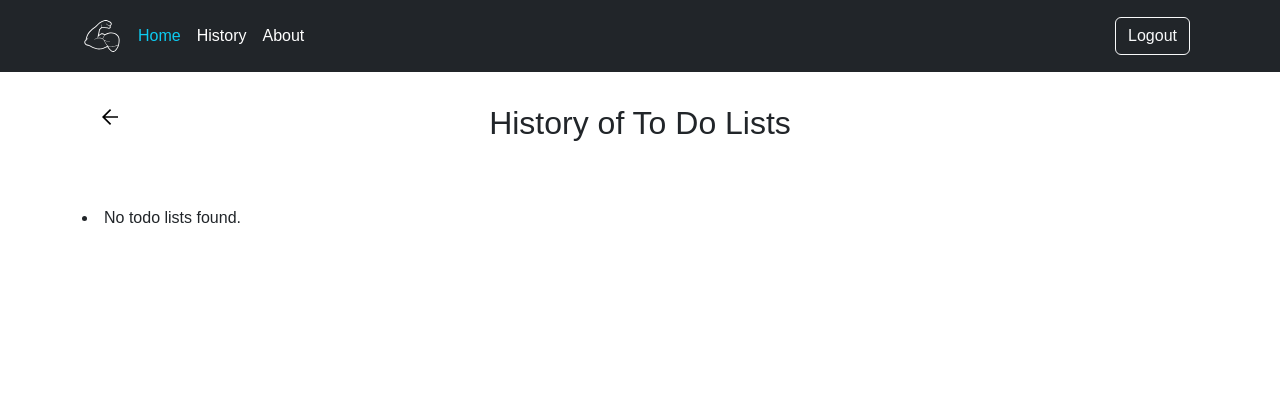
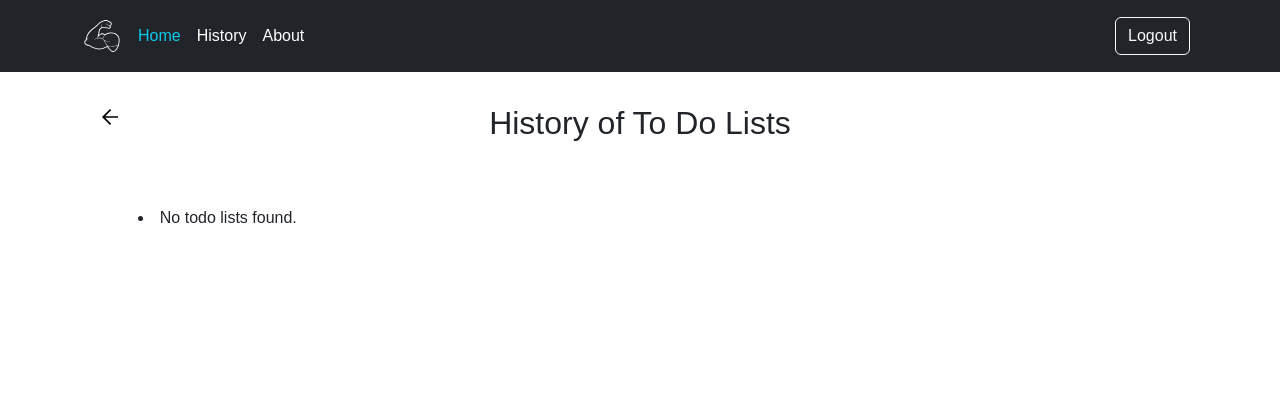
Before and after one commit to sofijasljusar/habit-tracker, a Django app: page /todo-history in a window 1280 px wide. Shown: the top 401 px of the page. Run offline with Django 5.2, Linux system fonts and the light colour scheme; the visitor is signed in with stand-in values (Sample User, id 1); data that the repository does not hold is empty; some web fonts are replaced.

Commit message:
Project 8: Improve detail layout relative to the back button

```diff
--- a/static/project8/css/styles.css
+++ b/static/project8/css/styles.css
@@ -511,3 +511,7 @@ body, html {
     color: #fff !important;              /* White text */
     box-shadow: none !important;         /* Remove any glowing/shiny effect */
 }
+
+.w-90 {
+    width: 90%;
+}
--- a/templates/history-habit-month.html
+++ b/templates/history-habit-month.html
@@ -6,7 +6,7 @@
         <div class="col-12 d-flex flex-column align-items-center gap-5">
 
             <h2 class="my-3">History of Tracked Habits</h2>
-            <div class="list-group w-100">
+            <div class="list-group w-90">
                 {% for month in months_with_habits %}
                         <a href="{% url 'habit-history-detail' month.month|date:'Y-m' %}" class="list-group-item list-group-item-action">
                             {{ month.month|date:"F Y" }}
--- a/templates/history-todo.html
+++ b/templates/history-todo.html
@@ -6,7 +6,7 @@
         <div class="col-12 d-flex flex-column align-items-center gap-5">
 
             <h2 class="my-3">History of To Do Lists</h2>
-            <div class="list-group w-100">
+            <div class="list-group w-90">
                 {% for todo_list in todo_lists %}
                         <a href="{% url 'todo-history-detail' todo_list.date %}" class="list-group-item list-group-item-action">
                             {{ todo_list.date|date:"d-m-Y" }}
```
